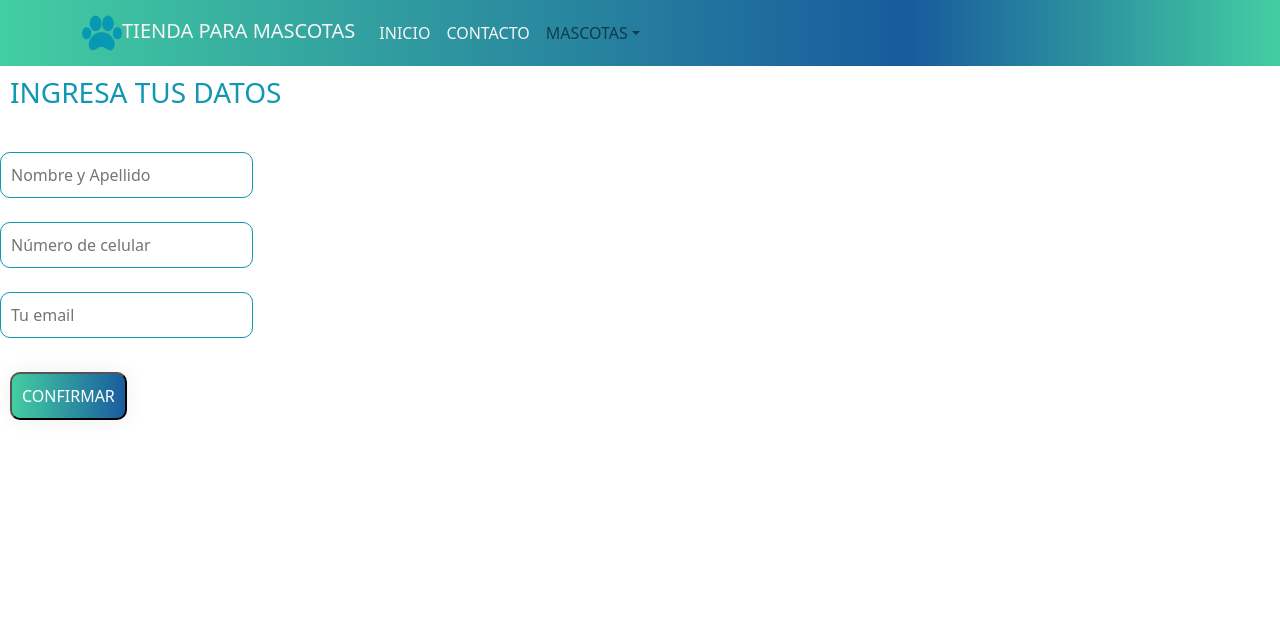
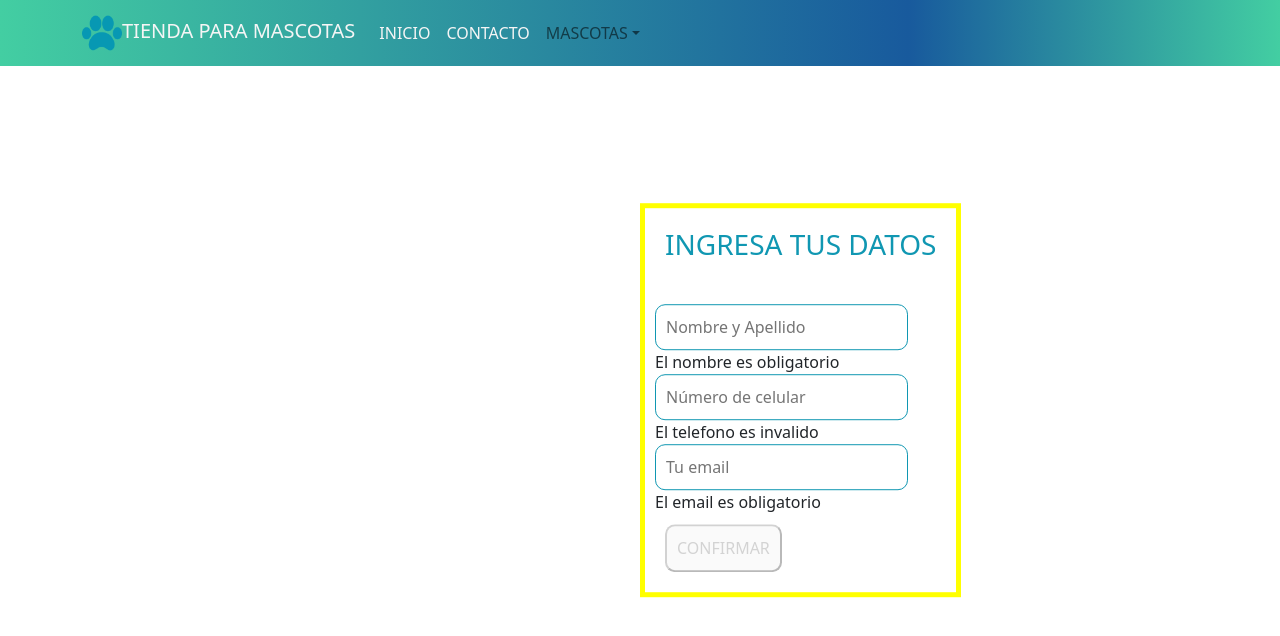
Before and after one commit to CastroMayra/idea-becerra-castro, a React (Create React App) app: page /order in a window 1280 px wide. Shown: the top 636 px of the page. Built offline with nearby package versions, Linux system fonts and the light colour scheme.

Commit message:
Se agrega valdación de formulario y se mejora el estilo

```diff
--- a/src/components/CartWidget.jsx
+++ b/src/components/CartWidget.jsx
@@ -11,7 +11,6 @@ export default function CartWidget() {
     let cantidad = 0;
     carrito.forEach(element => {
       cantidad += Number(element.quantity)
-
     });
     setCartCount(cantidad)
   }, [carrito])
--- a/src/components/ItemList.jsx
+++ b/src/components/ItemList.jsx
@@ -1,76 +1,18 @@
-import React, { useEffect, useState } from "react";
+import React from "react";
 import { Link } from "react-router-dom";
 import Item from "./Item";
 import { Container } from 'react-bootstrap';
-import { getFirestore } from "../firebase/firebase";
-import "./LoadingSpinner.css"
 
-export default function ItemList({ categoryId }) {
+export default function ItemList({ producto }) {
 
-    const [loading, setLoading] = useState(false);
-    const [itemList, setItemList] = useState([]);
-
-    useEffect(() => {
-        const db = getFirestore();
-        setLoading(true);
-
-        var itemCollection;
-        if (categoryId) {
-            itemCollection = db.collection("ItemCollection")
-                .where("categoryId", "==", categoryId)
-        } else {
-            itemCollection = db.collection("ItemCollection")
-        }
-
-        itemCollection.get()
-            .then((querySnapShot) => {
-                if (querySnapShot.empty) {
-                    alert("No existe esa colección")
-                    return
-                }
-                setItemList(querySnapShot.docs.map((doc) => {
-                    return { id: doc.id, ...doc.data() }
-                }));
-
-            })
-            .catch((err) => {
-                console.log(err);
-            })
-        const arrayList = itemList;
-        if (categoryId > "") {
-            setItemList(arrayList.filter(producto => producto.categoria == categoryId))
-        }
-    }, [categoryId])
 
     return (
         <>
-            {(loading) ?
-                <>
-                    {itemList.map(producto => {
-                        return <>
-                            <div className="bg-light border">
-                                <Link to={"/item/" + producto.id} style={{ textDecoration: 'none' }}>
-                                    <Container fluid>
-                                        <Item producto={producto} />
-                                    </Container>
-                                </Link>
-                            </div>
-
-                        </>
-
-                    })}
-                </>
-                :
-                <>
-                    <div class="center">
-                        <div class="loadingSpinner" >
-                            <div>
-                                Loading
-                            </div>
-                        </div>
-                    </div>
-                </>
-            }
+            <Container fluid>
+                <Link to={"/item/" + producto.id} style={{ textDecoration: 'none' }}>
+                    <Item producto={producto} />
+                </Link>
+            </Container>
         </>
     )
 }
--- /dev/null
+++ b/src/components/ItemListContainer.css
@@ -0,0 +1,16 @@
+.grillaProductos {
+    display: grid;
+    grid-template-columns: auto auto auto auto;
+    grid-gap: 2px;
+    background-color: white;
+    padding: 2px;
+    color: grey;
+}
+
+.grid-item {
+    background-color: white;
+    text-align: center;
+    padding: 20px 0;
+    font-size: 16px;
+    text-transform: capitalize;
+}
--- a/src/components/ItemListContainer.jsx
+++ b/src/components/ItemListContainer.jsx
@@ -1,17 +1,72 @@
-import React from "react";
+import React, { useEffect, useState } from "react";
 import ItemList from "./ItemList";
-import { Stack } from 'react-bootstrap';
 import { useParams } from "react-router-dom";
+import { getFirestore } from "../firebase/firebase";
+import "./LoadingSpinner.css"
+import "./ItemListContainer.css"
 
 export default function ItemListContainer() {
 
     const { categoryId } = useParams();
 
+    const [loading, setLoading] = useState(false);
+    const [itemList, setItemList] = useState([]);
+
+    useEffect(() => {
+        const db = getFirestore();
+        setLoading(true);
+
+        var itemCollection;
+        if (categoryId) {
+            itemCollection = db.collection("ItemCollection")
+                .where("categoryId", "==", categoryId)
+        } else {
+            itemCollection = db.collection("ItemCollection")
+        }
+
+        itemCollection.get()
+            .then((querySnapShot) => {
+                if (querySnapShot.empty) {
+                    alert("No existe esa colección")
+                    return
+                }
+                setItemList(querySnapShot.docs.map((doc) => {
+                    return { id: doc.id, ...doc.data() }
+                }));
+
+            })
+            .catch((err) => {
+                console.log(err);
+            })
+        const arrayList = itemList;
+        if (categoryId > "") {
+            setItemList(arrayList.filter(producto => producto.categoria == categoryId))
+        }
+    }, [categoryId])
+
     return (
         <>
-            <Stack direction="horizontal" gap={3}>
-                <ItemList categoryId={categoryId}></ItemList>
-            </Stack>
+            {(loading) ?
+                <>
+                    <div className="grillaProductos">
+                        {itemList.map(producto => {
+                            return <>
+                                <ItemList producto={producto} />
+                            </>
+                        })}
+                    </div>
+                </>
+                :
+                <>
+                    <div class="center">
+                        <div class="loadingSpinner" >
+                            <div>
+                                Loading
+                            </div>
+                        </div>
+                    </div>
+                </>
+            }
         </>
     )
 }
--- a/src/components/Order.css
+++ b/src/components/Order.css
@@ -1,12 +1,17 @@
+.datosCompra{
+  position: absolute;
+  top: 50%;
+  left: 50%;
+  transform: translate(0, -50%);
+  border: 5px solid #FFFF00;
+  padding: 10px;
+}
 
 input {
     border: thin solid #1097B2;
     border-radius: 10px;
     display: block;
     padding: 10px;
-
-
-
 }
 
 h3 {text-transform: uppercase;
@@ -14,8 +19,6 @@ h3 {text-transform: uppercase;
     padding: 10px;
 
 }
-
-
 
 .btn-confirmar {background-image: linear-gradient(to right, #43cea2 0%, #185a9d  51%, #43cea2  100%)}
 
@@ -38,3 +41,22 @@ h3 {text-transform: uppercase;
      color: lightgray;
      text-decoration: none;
    }
+
+   .btn-confirmar {background-image: linear-gradient(to right, #43cea2 0%, #185a9d  51%, #43cea2  100%)}
+
+  .btn-form-incomplete {
+     margin: 10px;
+     text-align: center;
+     text-transform: uppercase;
+     background-size: 200% auto;
+     color: white;
+     display: block;
+     border-radius: 10px;
+     padding: 10px;
+   }
+
+   .btn-form-incomplete  {
+     background-position: right center;
+     color: lightgray;
+     text-decoration: none;
+   }
--- a/src/components/Order.jsx
+++ b/src/components/Order.jsx
@@ -7,15 +7,33 @@ import { cartContext } from "../context/CartContext";
 import { useContext } from "react";
 import { Link } from "react-router-dom";
 import "./Order.css";
+import { useEffect } from "react";
 
 export default function Orders() {
 
     const { carrito, total, clear } = useContext(cartContext);
     const [orderId, setOrderId] = useState('');
+    const [formCompleted, setFormCompleted] = useState(false)
+    const [isValidName, setIsValidName] = useState(false)
+    const [isValidPhone, setIsValidPhone] = useState(false)
+    const [isValidEmail, setIsValidEmail] = useState(false)
 
     const nameRef = useRef();
     const phoneRef = useRef();
     const emailRef = useRef();
+
+    function validacionNombre(formRef) {
+        setIsValidName(!!formRef);
+    };
+
+    function validacionTelefono(formRef) {
+        var regExp = /^\d+$/;
+        setIsValidPhone(!!regExp.test(formRef));
+    };
+
+    function validacionEmail(formRef) {
+        setIsValidEmail(!!formRef);
+    };
 
     function confirmarCompra() {
         const db = getFirestore();
@@ -31,7 +49,6 @@ export default function Orders() {
             date: firebase.firestore.Timestamp.fromDate(new Date()),
             total: total()
         }
-
         orders.add(miOrden)
             .then(({ id }) => {
                 setOrderId(id);
@@ -44,6 +61,10 @@ export default function Orders() {
             });
     }
 
+    useEffect(() => {
+        setFormCompleted(isValidName && isValidPhone && isValidEmail)
+    }, [formCompleted, isValidName, isValidPhone, isValidEmail])
+
     return (
         <>
             {(orderId) ?
@@ -55,19 +76,48 @@ export default function Orders() {
                 </>
                 :
                 <>
-                    <div>
+                    <div className="datosCompra">
                         <h3>Ingresa tus Datos</h3>
                         <br />
-
-                        <input type="text" name="name" ref={nameRef} placeholder="Nombre y Apellido" />
+                        <input
+                            onBlur={() => validacionNombre(nameRef.current.value)}
+                            type="text"
+                            name="name"
+                            ref={nameRef}
+                            placeholder="Nombre y Apellido"
+                        />
+                        {!isValidName && <span> El nombre es obligatorio </span>}
                         < br />
-                        <input type="tel" name="mobile" ref={phoneRef} placeholder="Número de celular" />
+                        <input
+                            onBlur={() => validacionTelefono(phoneRef.current.value)}
+                            type="tel"
+                            name="mobile"
+                            ref={phoneRef}
+                            placeholder="Número de celular"
+                        />
+                        {!isValidPhone && <span> El telefono es invalido </span>}
                         < br />
-                        <input type="email" name="email" ref={emailRef} placeholder="Tu email" />
+                        <input
+                            onBlur={() => validacionEmail(emailRef.current.value)}
+                            type="email"
+                            name="email"
+                            ref={emailRef}
+                            placeholder="Tu email"
+                        />
+                        {!isValidEmail && <span> El email es obligatorio </span>}
                         < br />
-                        <button onClick={() => confirmarCompra()} className="btn-confirmar">
-                            Confirmar
-                        </button>
+                        {(formCompleted) ? <>
+                            <button onClick={() => confirmarCompra()} className="btn-confirmar">
+                                Confirmar
+                            </button>
+                        </>
+                            :
+                            <>
+                                <button disabled className="btn-form-incomplete">
+                                    Confirmar
+                                </button>
+                            </>
+                        }
                     </div>
                 </>
             }
--- a/src/context/CartContext.jsx
+++ b/src/context/CartContext.jsx
@@ -13,28 +13,22 @@ export default function CartContext({ children }) {
             quantity: quantity
         };
         if (isInCart(item.id)) {
-            // alert("El producto ya se encuentra en el Carrito")
         }
         else {
             setCarrito([...carrito, { item: item, quantity: quantity }])
-            // alert("Se agregaron " + quantity + " " + item.title + " al carrito");
         }
     }
 
     function removeItem(itemId) {
         const removeItem = (carrito.findIndex(producto => producto.item.id == itemId))
         if (removeItem >= 0) {
-            const itemEliminado = carrito.splice(removeItem, 1);
-            // alert("Se ha eliminado " + itemEliminado[0].item.title + " del carrito");
-
-        } else {
-            // alert("El producto no está en el carrito");
+            carrito.splice(removeItem, 1);
+            setCarrito([...carrito])
         }
     }
 
     function clear() {
         setCarrito([])
-        // alert("Se han eliminado todos los productos del carrito")
     }
 
     function isInCart(itemId) {
```
Also changed, not shown: src/components/Cart.css (+0 -8 lines), src/components/ItemDetail.css (+0 -7 lines).
